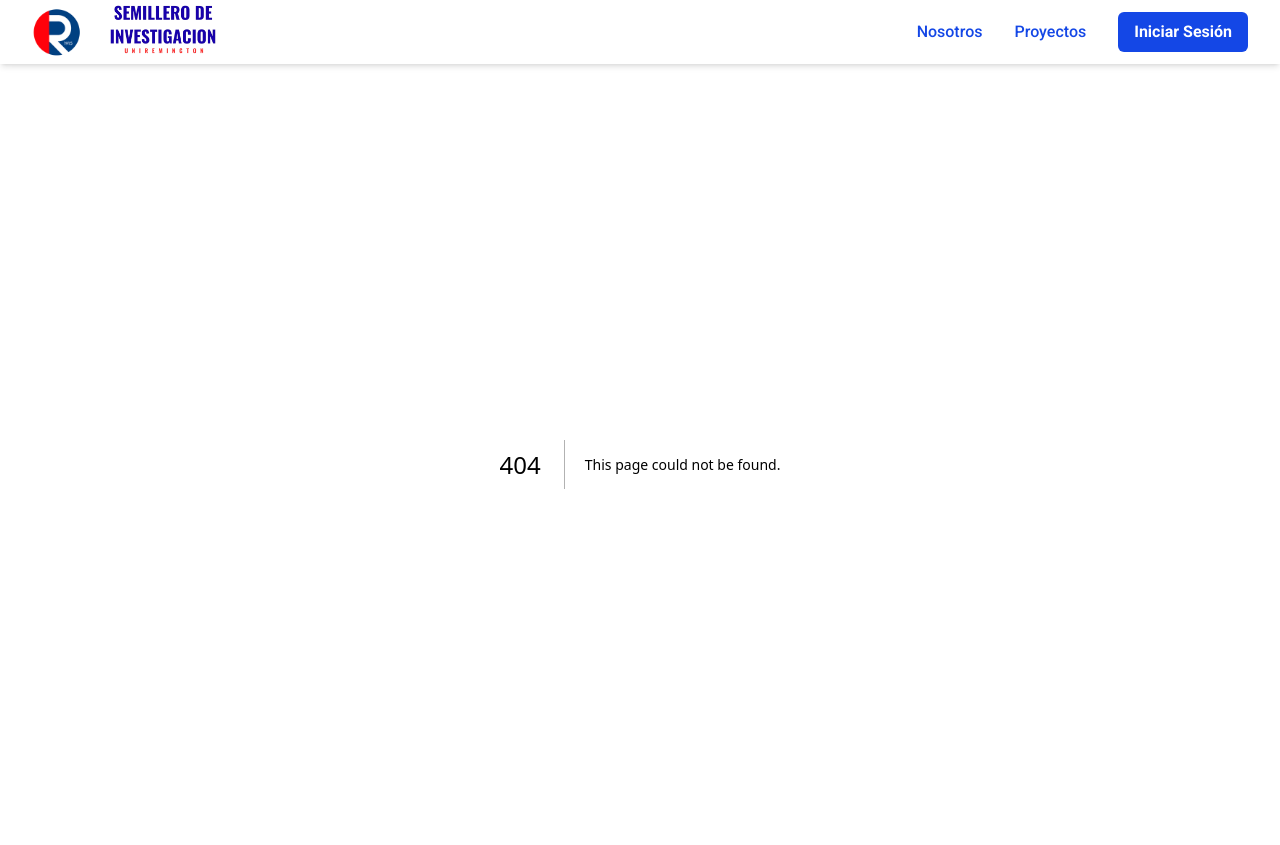
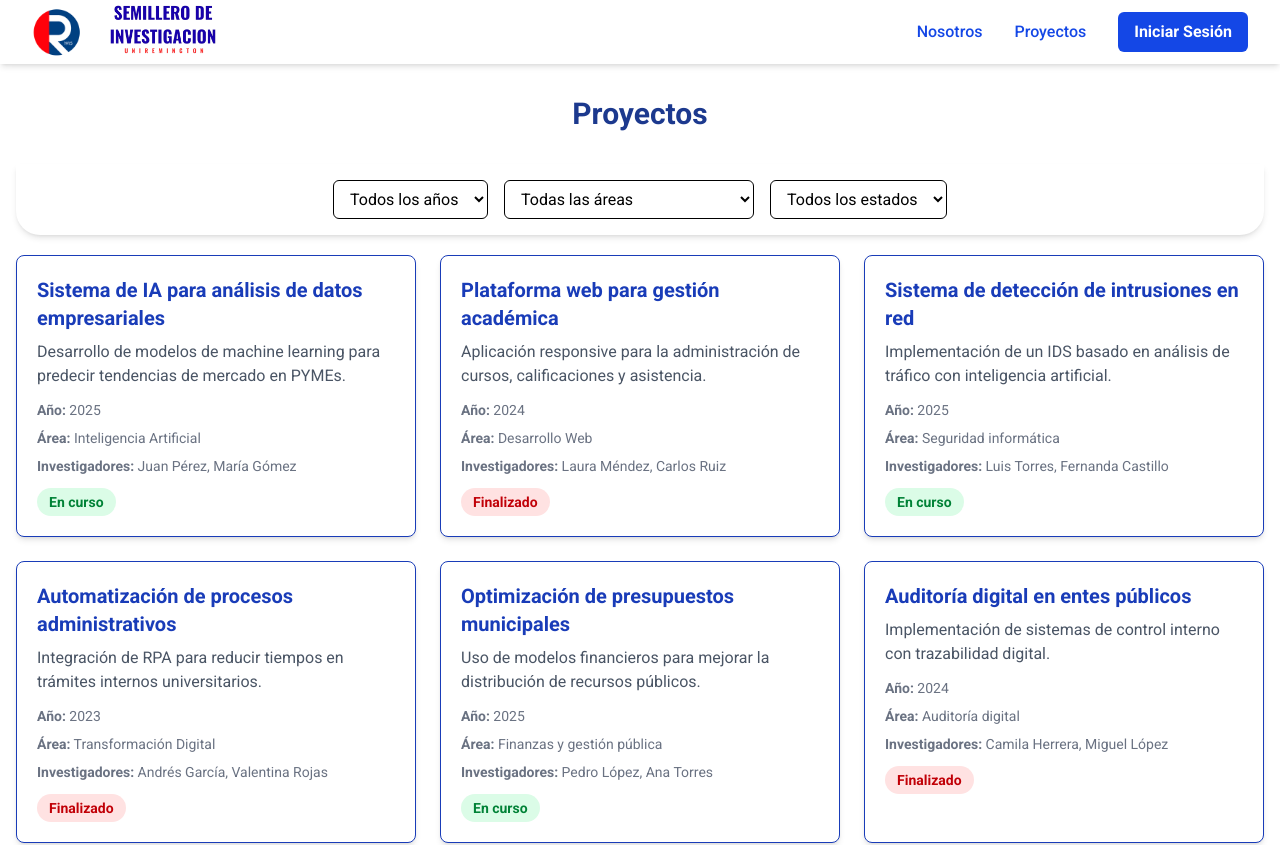
Before and after one commit to LeviTorresx/Semillero-Uniremington, a Next.js app: page /pages/public/projects in a window 1280 px wide. Before the commit this address had no page. Shown: the top 845 px of the page. Built offline with nearby package versions, Linux system fonts and the light colour scheme.

Commit message:
projects page

```diff
--- a/src/app/components/header/Navbar.tsx
+++ b/src/app/components/header/Navbar.tsx
@@ -45,7 +45,7 @@ const Navbar = () => {
               Nosotros
             </Link>
             <Link
-              href="/proyectos"
+              href="/pages/public/projects"
               className="text-blue-700 hover:text-red-600 transition"
             >
               Proyectos
@@ -84,14 +84,14 @@ const Navbar = () => {
               Nosotros
             </Link>
             <Link
-              href="/proyectos"
+              href="/pages/public/projects"
               className="text-blue-700 hover:text-red-600 transition"
             >
               Proyectos
             </Link>
 
             <Link
-              href="/login"
+              href="/pages/public/login"
               className="text-white bg-blue-700 text-center px-4 py-2 rounded-md hover:bg-red-600 transition font-semibold"
             >
               Iniciar Sesión
--- a/src/app/components/home/MotivationSlicer.tsx
+++ b/src/app/components/home/MotivationSlicer.tsx
@@ -98,14 +98,6 @@ export default function MotivationSlider() {
 
       {/* Indicadores */}
       <Box
-        sx={{
-          position: "absolute",
-          bottom: 10,
-          display: "flex",
-          justifyContent: "center",
-          width: "100%",
-          gap: 1,
-        }}
       >
         {phrases.map((_, i) => (
           <Box
--- /dev/null
+++ b/src/app/components/projects/ProjectCard.tsx
@@ -0,0 +1,38 @@
+import { Project } from "@/app/types/Project";
+import Link from "next/link";
+
+export default function ProjectCard({
+  title,
+  description,
+  researchers,
+  status,
+  area,
+  year,
+}: Project) {
+  return (
+
+    <Link href={`/${title}`} className="bg-white shadow-md rounded-lg p-5 border border-blue-800 hover:shadow-xl transition">
+      <h3 className="text-xl font-bold text-blue-800 mb-2">{title}</h3>
+      <p className="text-gray-600 mb-3">{description}</p>
+      <p className="text-sm text-gray-500 mb-2">
+        <strong>Año:</strong> {year}
+      </p>
+      <p className="text-sm text-gray-500 mb-2">
+        <strong>Área:</strong> {area}
+      </p>
+      <p className="text-sm text-gray-500">
+        <strong>Investigadores:</strong> {researchers.join(", ")}
+      </p>
+      <span
+        className={`inline-block mt-3 px-3 py-1 rounded-full text-sm font-semibold ${
+          status === "En curso"
+            ? "bg-green-100 text-green-700"
+            : "bg-red-100 text-red-700"
+        }`}
+      >
+        {status}
+      </span>
+
+    </Link>
+  );
+}
--- /dev/null
+++ b/src/app/components/projects/ProjectList.tsx
@@ -0,0 +1,20 @@
+import { Project } from "@/app/types/Project";
+import ProjectCard from "./ProjectCard";
+
+interface ProjectListProps {
+  projects: Project[];
+}
+
+export default function ProjectList({ projects }: ProjectListProps) {
+  return (
+    <div className="grid gap-6 grid-cols-1 md:grid-cols-2 lg:grid-cols-3">
+      {projects.length > 0 ? (
+        projects.map((p, i) => <ProjectCard key={i} {...p} />)
+      ) : (
+        <p className="col-span-full text-center text-gray-500">
+          No hay proyectos que coincidan con los filtros.
+        </p>
+      )}
+    </div>
+  );
+}
--- /dev/null
+++ b/src/app/components/projects/ProjectsFilters.tsx
@@ -0,0 +1,71 @@
+"use client";
+
+import { ProjectFilter } from "@/app/types/Project";
+import { useState } from "react";
+
+interface ProjectFiltersProps {
+  onFilterChange: (filters: ProjectFilter) => void;
+}
+
+export default function ProjectFilters({
+  onFilterChange,
+}: ProjectFiltersProps) {
+  const [filters, setFilters] = useState<ProjectFilter>({
+    year: "",
+    area: "",
+    status: "",
+  });
+
+  const handleChange = (key: keyof ProjectFilter, value: string) => {
+    const updatedFilters: ProjectFilter = { ...filters, [key]: value };
+    setFilters(updatedFilters);
+    onFilterChange(updatedFilters);
+  };
+
+  return (
+    <div className="flex flex-wrap gap-4 justify-center mb-5 sticky top-14 p-4 shadow-md z-10 bg-white rounded-b-3xl">
+      {/* Año */}
+      <select
+        className="px-3 py-2 border rounded-md"
+        value={filters.year}
+        onChange={(e) => handleChange("year", e.target.value)}
+      >
+        <option value="">Todos los años</option>
+        <option value="2025">2025</option>
+        <option value="2024">2024</option>
+      </select>
+
+      {/* Área */}
+      <select
+        className="px-3 py-2 border rounded-md"
+        value={filters.area}
+        onChange={(e) => handleChange("area", e.target.value)}
+      >
+        <option value="">Todas las áreas</option>
+        <optgroup label="Ingeniería de Sistemas">
+          <option value="IA">Inteligencia Artificial</option>
+          <option value="Web">Desarrollo Web</option>
+          <option value="Seguridad">Seguridad informática</option>
+          <option value="Transformacion">Transformación Digital</option>
+        </optgroup>
+        <optgroup label="Contaduría Pública">
+          <option value="Finanzas">Finanzas y gestión pública</option>
+          <option value="Auditoria">Auditoría digital</option>
+          <option value="NIIF">NIIF</option>
+          <option value="Contabilidad">Contabilidad y tecnología</option>
+        </optgroup>
+      </select>
+
+      {/* Estado */}
+      <select
+        className="px-3 py-2 border rounded-md"
+        value={filters.status}
+        onChange={(e) => handleChange("status", e.target.value)}
+      >
+        <option value="">Todos los estados</option>
+        <option value="En curso">En curso</option>
+        <option value="Finalizado">Finalizado</option>
+      </select>
+    </div>
+  );
+}
--- /dev/null
+++ b/src/app/pages/public/projects/page.tsx
@@ -0,0 +1,133 @@
+"use client";
+
+import ProjectList from "@/app/components/projects/ProjectList";
+import ProjectFilters from "@/app/components/projects/ProjectsFilters";
+import { ProjectFilter } from "@/app/types/Project";
+import { useState } from "react";
+
+export default function ProjectPage() {
+  const [filteredProjects, setFilteredProjects] = useState(mockProjects);
+
+  const handleFilterChange = (filters: ProjectFilter) => {
+    let result = mockProjects;
+    if (filters.year) result = result.filter((p) => p.year == filters.year);
+    if (filters.area) result = result.filter((p) => p.area === filters.area);
+    if (filters.status)
+      result = result.filter((p) => p.status === filters.status);
+    setFilteredProjects(result);
+  };
+
+  return (
+    <main className="min-h-screen mx-auto px-4 py-8">
+      <h1 className="text-3xl font-bold text-center text-blue-900 mb-8">
+        Proyectos
+      </h1>
+      <ProjectFilters onFilterChange={handleFilterChange} />
+      <ProjectList projects={filteredProjects} />
+    </main>
+  );
+}
+
+// Ejemplo de datos mock
+const mockProjects = [
+  // Ingeniería de Sistemas - Inteligencia Artificial
+  {
+    title: "Sistema de IA para análisis de datos empresariales",
+    description:
+      "Desarrollo de modelos de machine learning para predecir tendencias de mercado en PYMEs.",
+    researchers: ["Juan Pérez", "María Gómez"],
+    status: "En curso",
+    year: 2025,
+    area: "Inteligencia Artificial",
+  },
+  // Ingeniería de Sistemas - Desarrollo Web
+  {
+    title: "Plataforma web para gestión académica",
+    description:
+      "Aplicación responsive para la administración de cursos, calificaciones y asistencia.",
+    researchers: ["Laura Méndez", "Carlos Ruiz"],
+    status: "Finalizado",
+    year: 2024,
+    area: "Desarrollo Web",
+  },
+  // Ingeniería de Sistemas - Seguridad informática
+  {
+    title: "Sistema de detección de intrusiones en red",
+    description:
+      "Implementación de un IDS basado en análisis de tráfico con inteligencia artificial.",
+    researchers: ["Luis Torres", "Fernanda Castillo"],
+    status: "En curso",
+    year: 2025,
+    area: "Seguridad informática",
+  },
+  // Ingeniería de Sistemas - Transformación Digital
+  {
+    title: "Automatización de procesos administrativos",
+    description:
+      "Integración de RPA para reducir tiempos en trámites internos universitarios.",
+    researchers: ["Andrés García", "Valentina Rojas"],
+    status: "Finalizado",
+    year: 2023,
+    area: "Transformación Digital",
+  },
+  // Contaduría Pública - Finanzas y gestión pública
+  {
+    title: "Optimización de presupuestos municipales",
+    description:
+      "Uso de modelos financieros para mejorar la distribución de recursos públicos.",
+    researchers: ["Pedro López", "Ana Torres"],
+    status: "En curso",
+    year: 2025,
+    area: "Finanzas y gestión pública",
+  },
+  // Contaduría Pública - Auditoría digital
+  {
+    title: "Auditoría digital en entes públicos",
+    description:
+      "Implementación de sistemas de control interno con trazabilidad digital.",
+    researchers: ["Camila Herrera", "Miguel López"],
+    status: "Finalizado",
+    year: 2024,
+    area: "Auditoría digital",
+  },
+  // Contaduría Pública - NIIF
+  {
+    title: "Implementación de NIIF para PYMEs",
+    description:
+      "Adaptación contable de empresas medianas a las Normas Internacionales de Información Financiera.",
+    researchers: ["Sofía Torres", "Diego Martínez"],
+    status: "En curso",
+    year: 2025,
+    area: "NIIF",
+  },
+  // Contaduría Pública - Contabilidad y tecnología
+  {
+    title: "Contabilidad automatizada en la nube",
+    description:
+      "Desarrollo de un sistema cloud para registrar y analizar operaciones contables en tiempo real.",
+    researchers: ["Julián Ortega", "Paula Sánchez"],
+    status: "Finalizado",
+    year: 2024,
+    area: "Contabilidad y tecnología",
+  },
+  // Ingeniería de Sistemas - Inteligencia Artificial
+  {
+    title: "Asistente virtual para orientación académica",
+    description:
+      "Chatbot basado en IA para guiar a estudiantes en procesos académicos y administrativos.",
+    researchers: ["Ricardo Moreno", "Natalia Pérez"],
+    status: "En curso",
+    year: 2025,
+    area: "Inteligencia Artificial",
+  },
+  // Contaduría Pública - Auditoría digital
+  {
+    title: "Blockchain para trazabilidad contable",
+    description:
+      "Aplicación de blockchain para garantizar la integridad y transparencia de registros contables.",
+    researchers: ["Elena Jiménez", "Santiago Vargas"],
+    status: "Finalizado",
+    year: 2023,
+    area: "Auditoría digital",
+  },
+];
--- a/src/app/pages/public/register/page.tsx
+++ b/src/app/pages/public/register/page.tsx
@@ -54,7 +54,7 @@ export default function RegisterPage() {
 
         <p className="text-sm text-center mt-4 text-gray-600">
           ¿Ya tienes una cuenta?{" "}
-          <Link href="/login" className="text-red-600 hover:underline">
+          <Link href="/pages/public/login" className="text-red-600 hover:underline">
             Inicia sesión
           </Link>
         </p>
--- /dev/null
+++ b/src/app/types/Project.ts
@@ -0,0 +1,14 @@
+export interface Project {
+  title: string;
+  description: string;
+  researchers: string[];
+  status: string;
+  area: string;
+  year: number | string;
+}
+
+export interface ProjectFilter {
+  year: number | string;
+  area: string;
+  status: string;
+}
```
